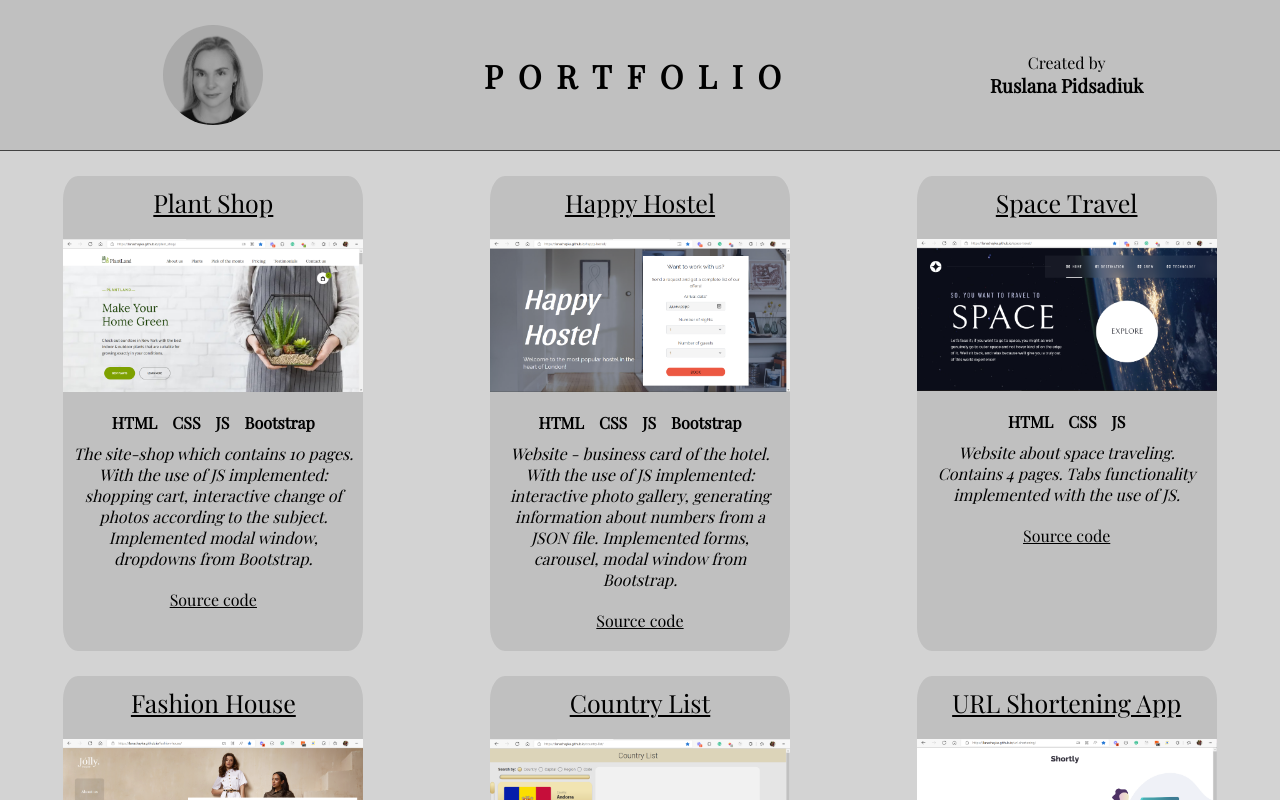
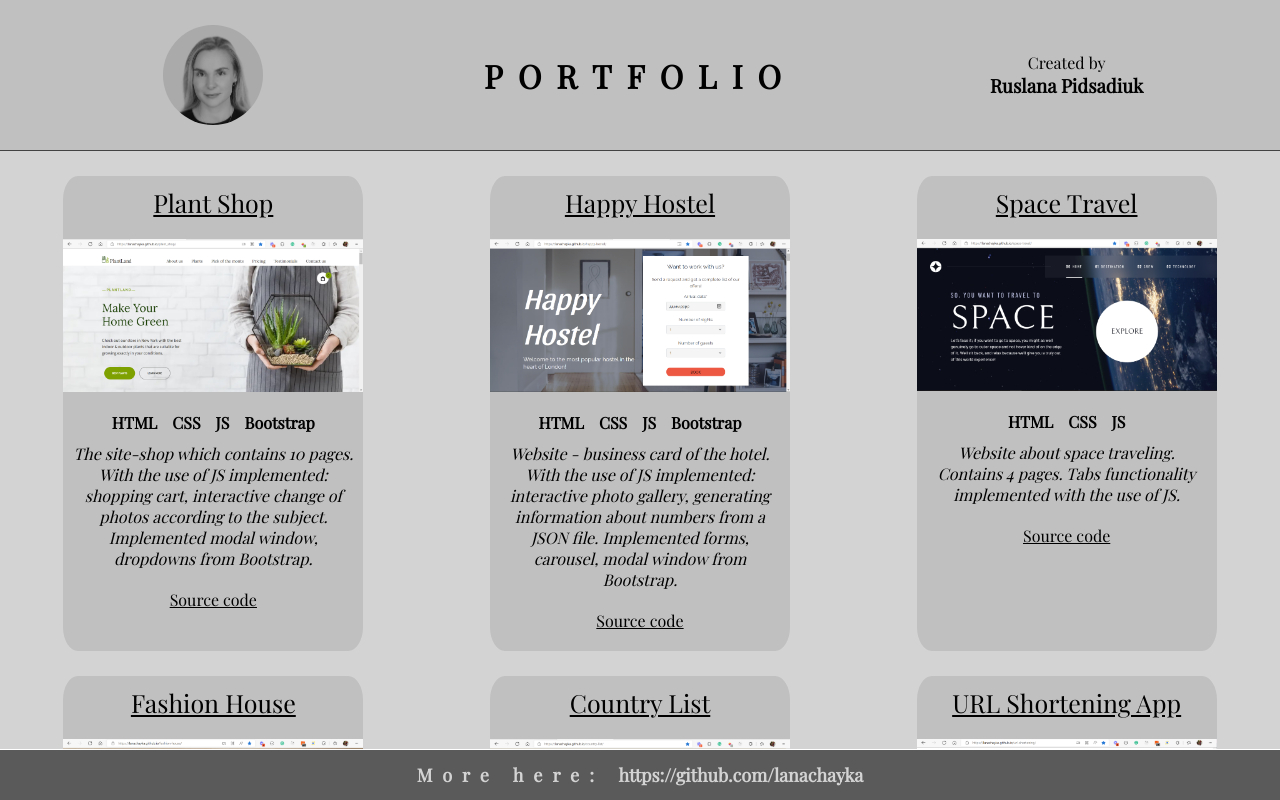
Before and after one commit to lanachayka/portfolio, a React (Create React App) app: page / in a window 1280 px wide. Shown: the top 800 px of the page. Built offline with nearby package versions, Linux system fonts and the light colour scheme.

Commit message:
add footer

```diff
--- a/src/App.js
+++ b/src/App.js
@@ -1,3 +1,4 @@
+import Footer from './components/Footer/Footer';
 import Header from './components/Header/Header';
 import ProjectsList from './components/ProjectsList/ProjectsList';
 
@@ -6,6 +7,7 @@ function App() {
     <div>
       <Header />
       <ProjectsList />
+      <Footer />
     </div>
   );
 }
--- /dev/null
+++ b/src/components/Footer/Footer.js
@@ -0,0 +1,10 @@
+import React from 'react'
+import st from './Footer.module.css'
+
+export default function Footer() {
+    return (
+        <div className={st.wrapper}>
+            <h5 className={st.title}>More here: <a href="https://github.com/lanachayka?tab=repositories" rel="noreferrer" target="_blank" className={st.link}>https://github.com/lanachayka</a></h5>
+        </div>
+    )
+}
--- /dev/null
+++ b/src/components/Footer/Footer.module.css
@@ -0,0 +1,28 @@
+.wrapper{
+    position: sticky;
+    bottom: 0;
+    background-color: rgb(90, 90, 90);
+    border-top: 1.5px solid white;
+    height: 50px;
+    display: flex;
+    align-items: center;
+    justify-content: center;
+}
+
+.title{
+    color: lightgray;
+    font-size: 18px;
+    text-align: center;
+    letter-spacing: 10px;
+}
+
+.link{
+    color: lightgray;
+    letter-spacing: 0px;
+    text-decoration: none;
+}
+
+.link:hover{
+    color: lightblue;
+    text-decoration: underline;
+}
--- a/src/components/Header/Header.module.css
+++ b/src/components/Header/Header.module.css
@@ -5,6 +5,9 @@
     justify-content: center;
     background-color: rgb(192, 192, 192);
     border-bottom: 1.5px solid rgb(66, 66, 66);
+    position: sticky;
+    width: 100%;
+    top:0;
 }
 
 .photo{
```
